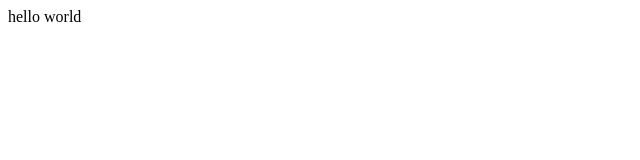
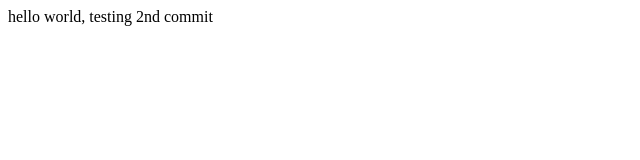
Before and after one commit to xiaohongzx/gitdemo, a plain HTML site: page index.html in a window 1280 px wide. Shown: the whole page, without its empty margins (0-640 px from the left). Drawn offline with Linux system fonts and the light colour scheme.

Commit message:
second commit

```diff
--- a/index.html
+++ b/index.html
@@ -6,6 +6,6 @@
     <title>Document</title>
   </head>
   <body>
-    hello world
+    hello world, testing 2nd commit
   </body>
 </html>
```
